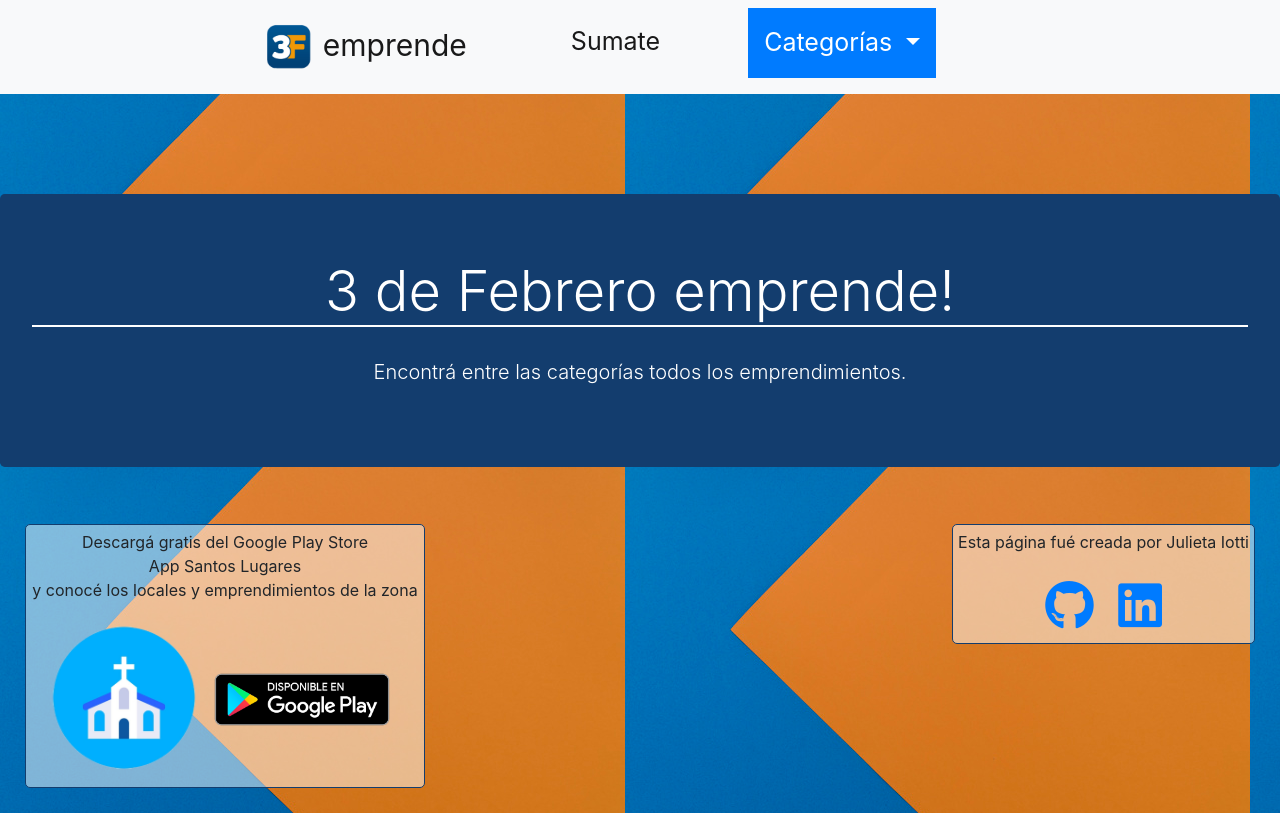
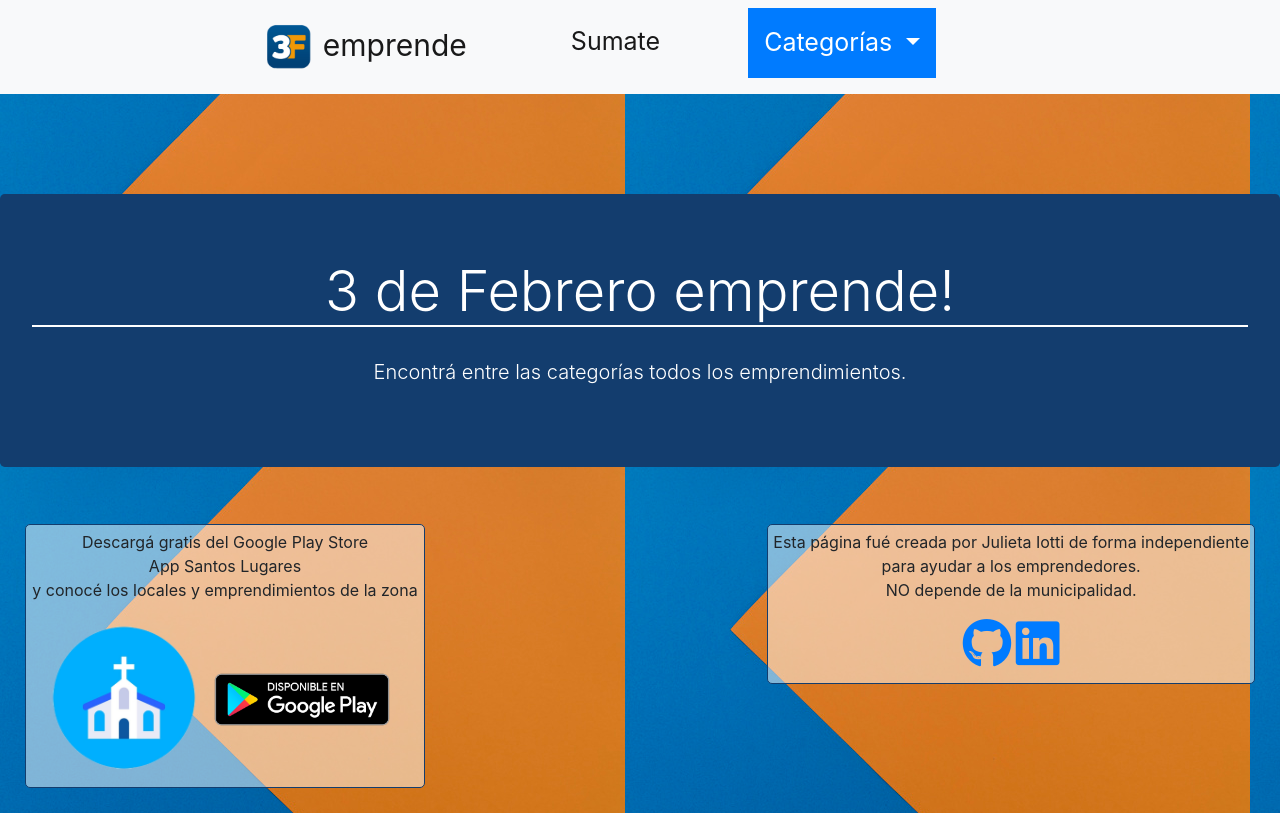
Before and after one commit to Waffleland/emprendimientos3f, a plain HTML site: page index.html in a window 1280 px wide. Drawn offline with nearby package versions, Linux system fonts and the light colour scheme; a web font is replaced by a local one.

Commit message:
retoque de firma

```diff
--- a/3f.css
+++ b/3f.css
@@ -67,12 +67,12 @@ html body{
     border:1px solid rgb(19,61,110);
     margin:25px;
     padding:5px;
-    height: 120px;
+    height: 160px;
     background-color: #FFFFFF80;
 }
 .fab{
     font-size: 50px;
-    margin:10px;
+    margin-bottom:10px;
 }
 .footer{
 justify-content: space-between;
--- a/index.html
+++ b/index.html
@@ -49,7 +49,7 @@
             <a href="https://play.google.com/store/apps/details?id=appinventor.ai_duilio_adamo.Santos_Lugares"><img src="imagenes/playstore.png" width="200px"></a>
           </div>
           <div class="firma">
-            <p>Esta página fué creada por Julieta Iotti</p>
+            <p>Esta página fué creada por Julieta Iotti de forma independiente<br> para ayudar a los emprendedores. <br> NO depende de la municipalidad.</p>
             <a href="https://github.com/Waffleland"><i class="fab fa-github"></i></a>
             <a href="https://www.linkedin.com/in/julieta-iotti-6544691b6/"><i class="fab fa-linkedin"></i></a>
           </div>
```
